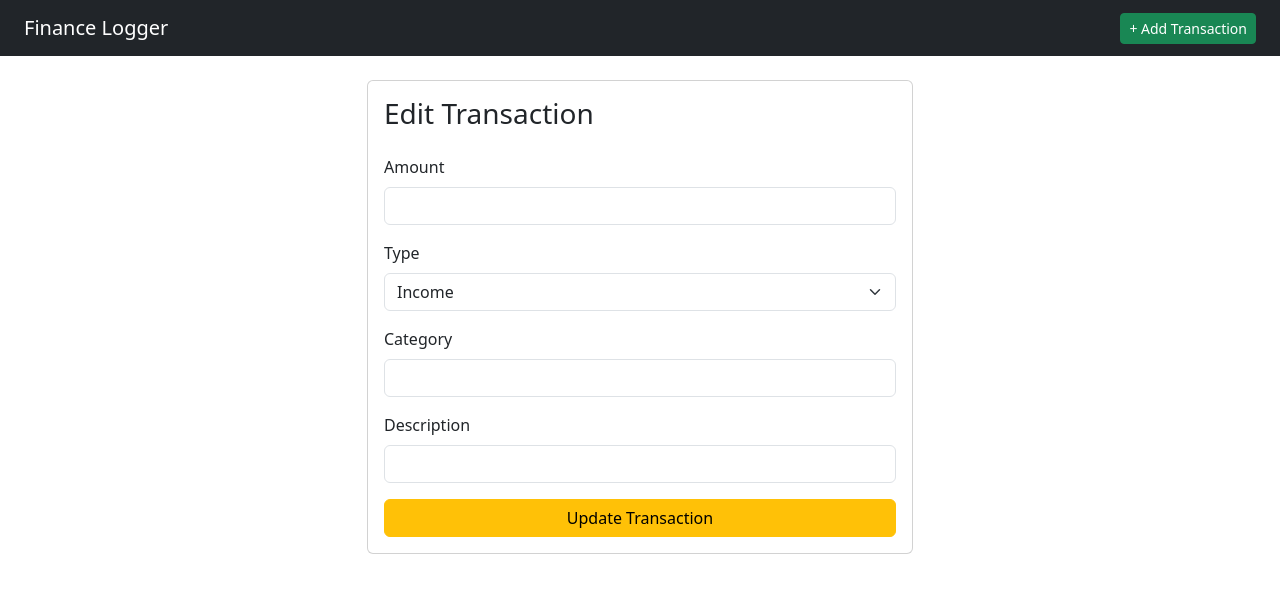
After one commit to MuhammadFaizanQamar/finance-logger-flask, a Flask app: template templates/edit.html in a window 1280 px wide. The commit adds this page. Shown: the top 593 px of the page. Run offline with Flask 3, Linux system fonts and the light colour scheme; the template is opened without the code that fills it, so the values that code supplies are empty.

Commit message:
Add edit and delete transaction functionality

```diff
--- a/app.py
+++ b/app.py
@@ -59,5 +59,23 @@ def delete_transaction(id):
     db.session.commit()
     return redirect(url_for('dashboard'))
 
+@app.route('/edit/<int:id>', methods=['GET', 'POST'])
+def edit_transaction(id):
+    transaction = Transaction.query.get_or_404(id)
+    if request.method == 'POST':
+        amount = request.form.get('amount')
+        type = request.form.get('type')
+        category = request.form.get('category')
+        description = request.form.get('description')
+        transaction.amount = float(amount)
+        transaction.type = type
+        transaction.category = category
+        transaction.description = description
+        db.session.commit()
+
+        return redirect(url_for('dashboard'))
+    else:
+        return render_template('edit.html', transaction=transaction)
+
 if __name__ == '__main__':
     app.run(debug=True)
--- a/templates/dashboard.html
+++ b/templates/dashboard.html
@@ -52,6 +52,7 @@
             <td>
                 <form method="POST" action="/delete/{{ transaction.id }}" style="display:inline;">
                 <button type="submit" class="btn btn-danger btn-sm">Delete</button>
+                <a href="/edit/{{ transaction.id }}" class="btn btn-warning btn-sm">Edit</a>
                 </form>
             </td>
         </tr>
--- /dev/null
+++ b/templates/edit.html
@@ -0,0 +1,79 @@
+{% extends "base.html" %}
+
+{% block content %}
+
+<div class="row justify-content-center">
+    <div class="col-md-6">
+    <div class="card">
+        <div class="card-body">
+
+            <h3 class="mb-4">Edit Transaction</h3>
+
+            <form method="POST">
+
+                <div class="mb-3">
+                    <label class="form-label">Amount</label>
+                    <input
+                        type="number"
+                        step="0.01"
+                        name="amount"
+                        class="form-control"
+                        value="{{ transaction.amount }}"
+                        required>
+                </div>
+
+                <div class="mb-3">
+                    <label class="form-label">Type</label>
+
+                    <select name="type" class="form-select">
+
+                        <option value="income"
+                            {% if transaction.type == 'income' %}
+                                selected
+                            {% endif %}>
+                            Income
+                        </option>
+
+                        <option value="expense"
+                            {% if transaction.type == 'expense' %}
+                                selected
+                            {% endif %}>
+                            Expense
+                        </option>
+
+                    </select>
+                </div>
+
+                <div class="mb-3">
+                    <label class="form-label">Category</label>
+                    <input
+                        type="text"
+                        name="category"
+                        class="form-control"
+                        value="{{ transaction.category }}"
+                        required>
+                </div>
+
+                <div class="mb-3">
+                    <label class="form-label">Description</label>
+                    <input
+                        type="text"
+                        name="description"
+                        class="form-control"
+                        value="{{ transaction.description }}">
+                </div>
+
+                <button type="submit" class="btn btn-warning w-100">
+                    Update Transaction
+                </button>
+
+            </form>
+
+        </div>
+    </div>
+
+</div>
+
+</div>
+
+{% endblock %}
```
